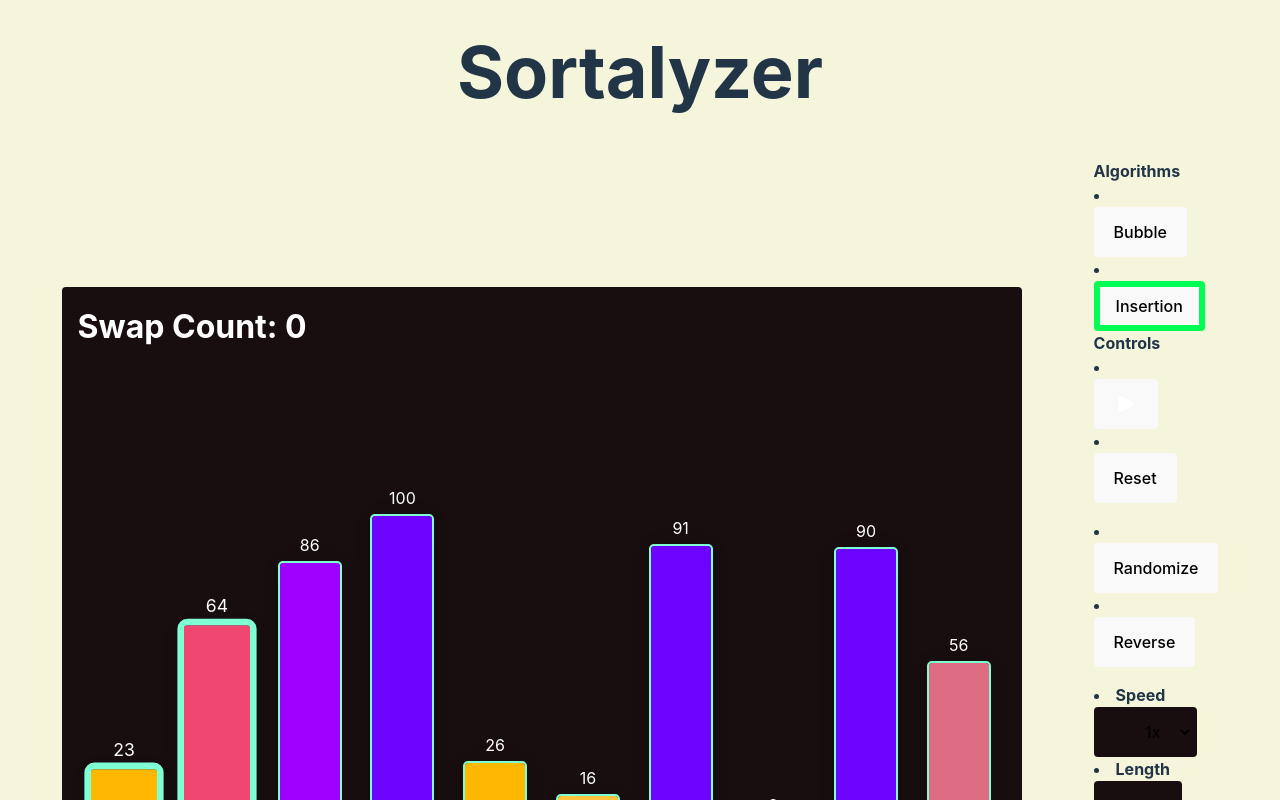
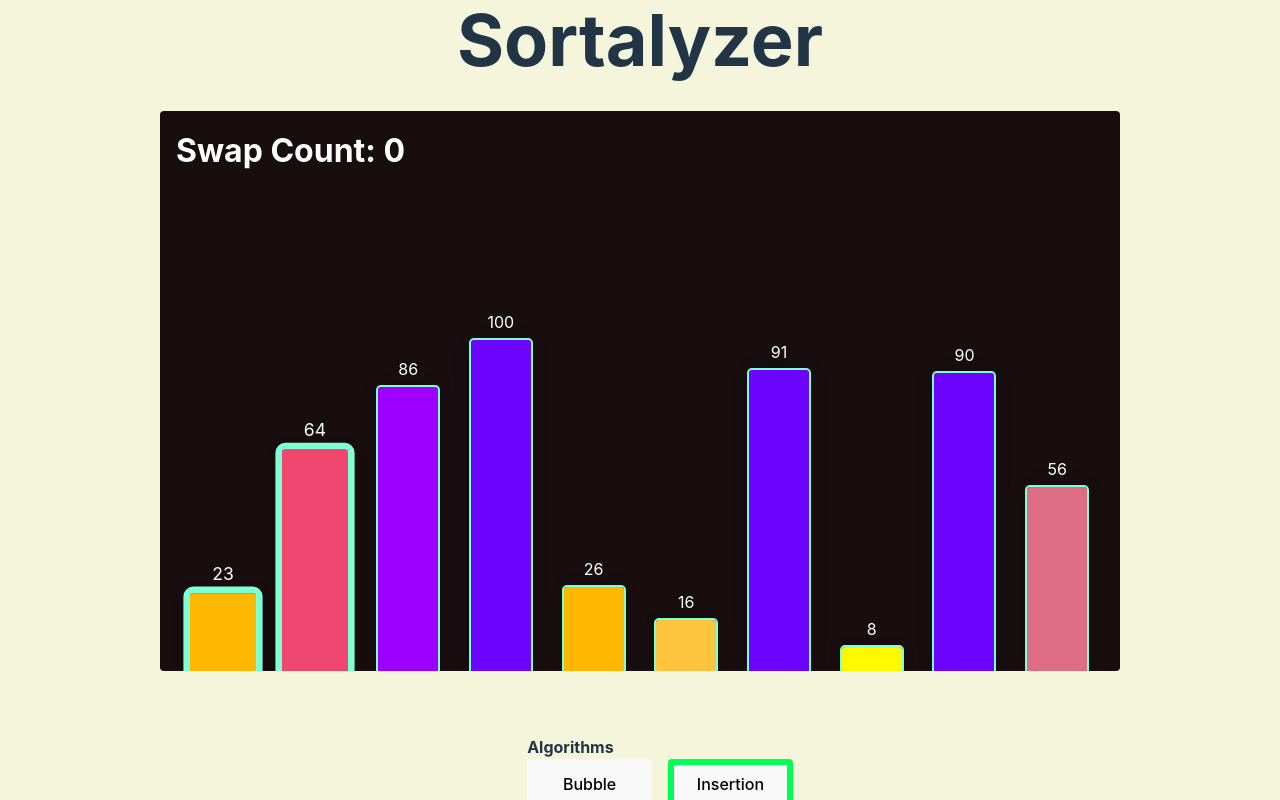
Before and after one commit to Tailsxz/sort-visualizer, a React (Vite) app: page / in a window 1280 px wide. Shown: the top 800 px of the page. Built offline with nearby package versions, Linux system fonts and the light colour scheme.

Commit message:
add: menu css classes to achieve the same UI from before; change: centering logic for the body flex container

```diff
--- a/src/App.css
+++ b/src/App.css
@@ -1,12 +1,11 @@
 body {
   display: flex;
   flex-flow: column;
-  justify-content: space-between;
+  justify-content: center;
   margin: 0;
   min-width: 320px;
   min-height: 100vh;
   min-height: 100dvh;
-  padding-block: 2rem;
   background: beige;
 }
 
@@ -35,17 +34,16 @@ body {
   margin-block-end: 1rem;
 }
 
-.menuItemContainer {
+.controlsContainer {
+  list-style: none;
+}
+
+.subMenu {
   display: grid;
   gap: 1rem;
 }
 
-.menuSelectItem {
-  display: grid;
-  gap: 0.5rem;
-}
-
-.menuSelectItem select {
+.menuItem {
   width: 100%;
 }
 
@@ -115,9 +113,8 @@ button {
   border: 6px solid #00FF55;
 }
 
-@media screen and (max-width: 797px) {
-  .menuItemContainer {
-    display: grid;
+@media screen and ((max-width: 797px) or (max-height: 846px)) {
+  .subMenu {
     grid-template-columns: 1fr 1fr;
   }
 }
```
